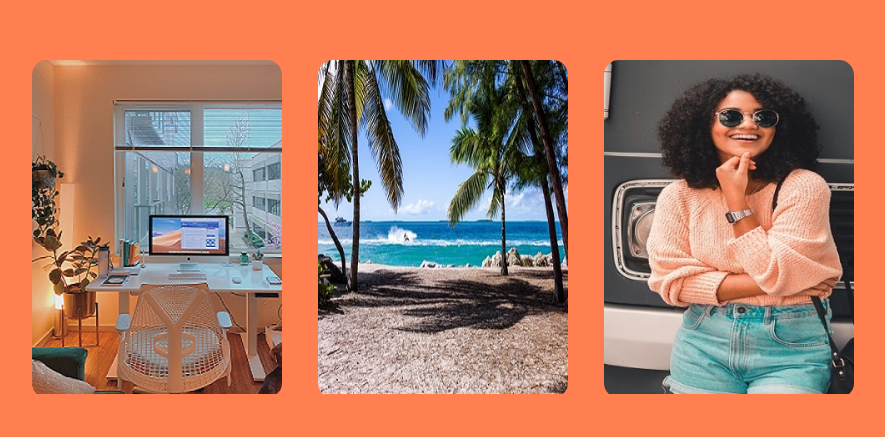
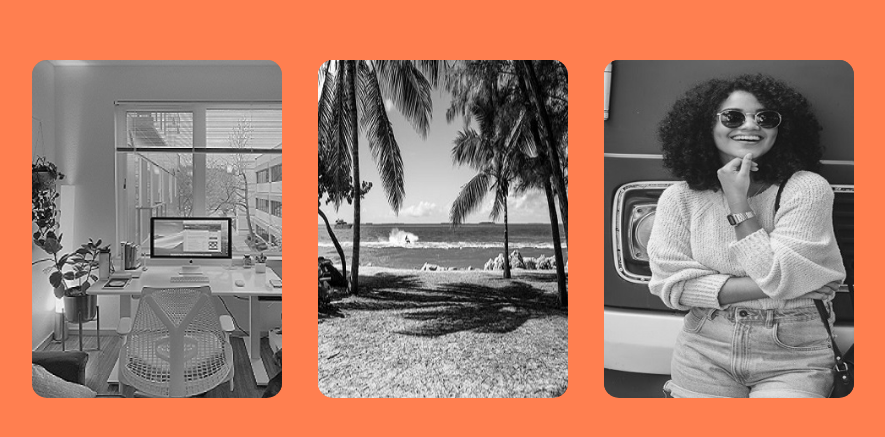
Before and after one commit to Annysah/hover-effects-on-images, a plain HTML site: page index.html in a window 1280 px wide. Shown: the part 171-608 px from the top of the page, without its empty margins (197-1082 px from the left). Drawn offline with Linux system fonts and the light colour scheme.

Commit message:
Update style.css

```diff
--- a/style.css
+++ b/style.css
@@ -39,13 +39,13 @@ body {
 }
 
 .image:nth-child(1)::before {
-    background-image: url(images/01.jpg);
+    background-image: url(01.jpg);
 }
 
 .image:nth-child(2)::before {
-    background-image: url(images/02.jpg);
+    background-image: url(02.jpg);
 }
 
 .image:nth-child(3)::before {
-    background-image: url(images/03.jpg);
+    background-image: url(03.jpg);
 }
```
